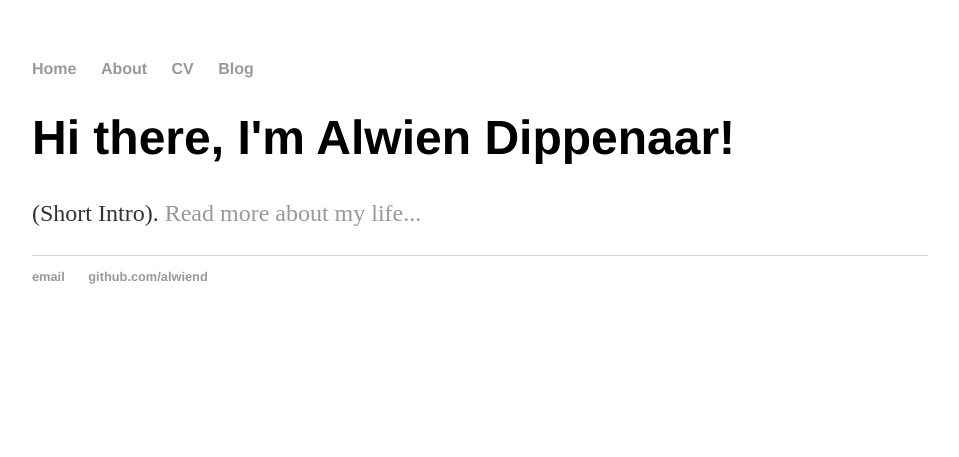
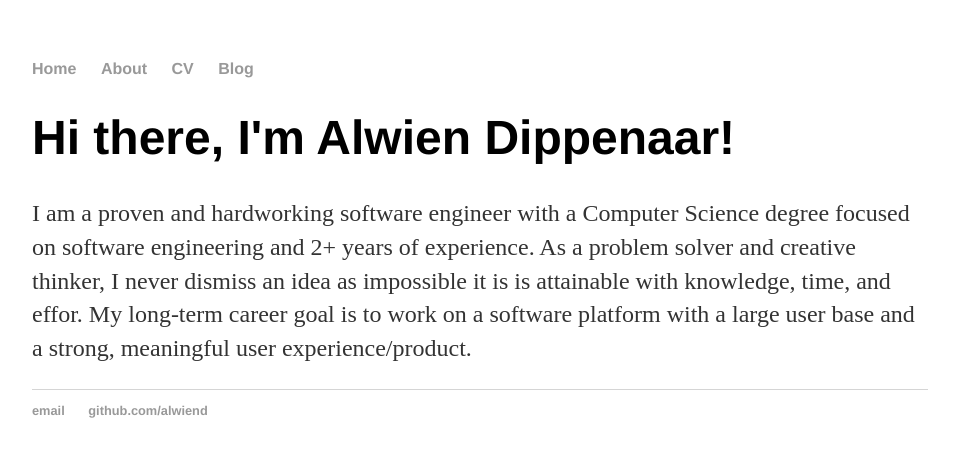
Before and after one commit to alwiend/alwiend.github.io, a Jekyll site: the page built from index.html, in a window 1280 px wide. Shown: the top 457 px of the page, without its empty margins (160-1119 px from the left). Built offline with Jekyll 4.4.1, drawn with Linux system fonts in a browser that asks for light colours.

Commit message:
update bio

```diff
--- a/index.html
+++ b/index.html
@@ -4,5 +4,10 @@ title: Alwien Dippenaar, Full-Stack Software Developer
 ---
 <div class="blurb">
 	<h1>Hi there, I'm Alwien Dippenaar!</h1>
-	<p>(Short Intro). <a href="/about">Read more about my life...</a></p>
+	<p>
+		I am a proven and hardworking software engineer with a Computer Science degree focused on software engineering and
+		2+ years of experience. As a problem solver and creative thinker, I never dismiss an idea as impossible it is is
+		attainable with knowledge, time, and effor. My long-term career goal is to work on a software platform with
+		a large user base and a strong, meaningful user experience/product.
+	</p>
 </div><!-- /.blurb -->
```
